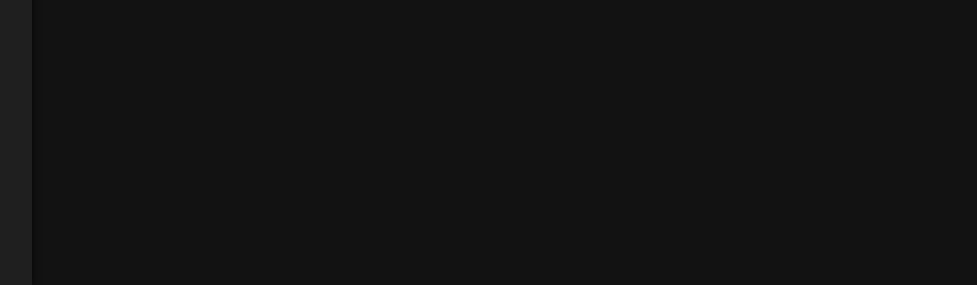
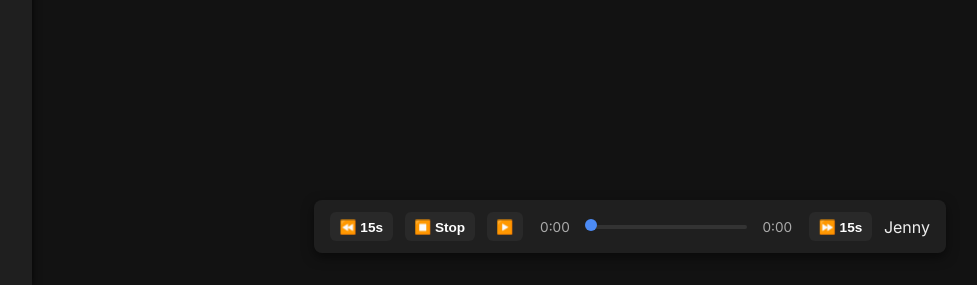
Before and after one commit to 64Alfred64/epub-audiobook, a Flask app: page / in a window 1280 px wide. Shown: the part 515-800 px from the top of the page, without its empty margins (0-977 px from the left). Run offline with Flask 3, Linux system fonts and the light colour scheme; parts of the project's set-up code (start-up, migrations or seed data) failed here and were passed over.

Commit message:
Update index.html

```diff
--- a/templates/index.html
+++ b/templates/index.html
@@ -136,7 +136,7 @@ button:hover {
 
 /* AUDIO PLAYER */
 .eleven-player {
-  display: none;
+  display: flex;
   align-items: center;
   background: #1f1f1f;
   padding: 0.75rem 1rem;
@@ -266,7 +266,7 @@ button:hover {
     statusDiv.textContent = 'Extracting text…';
     textDiv.innerHTML = '';
     chapterList.innerHTML = '';
-    player.style.display = 'none';
+    player.style.display = 'flex';
     cache = {};
 
     const fd = new FormData(form);
```
